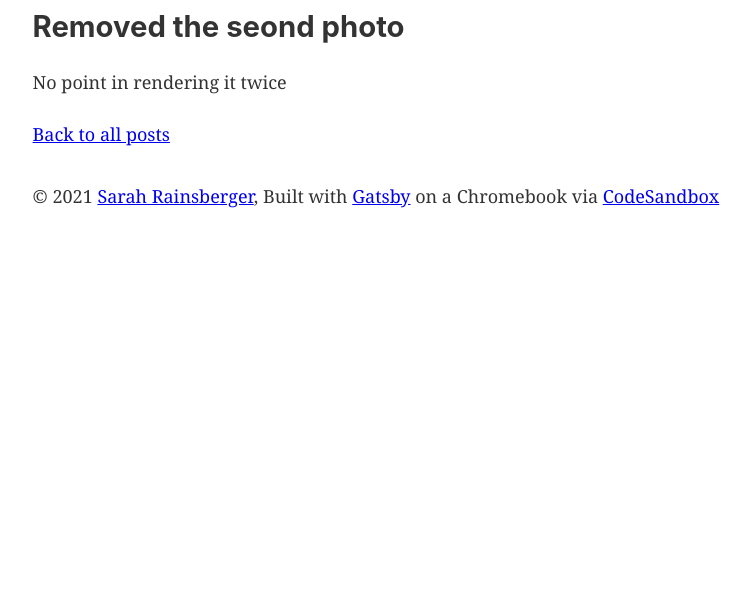
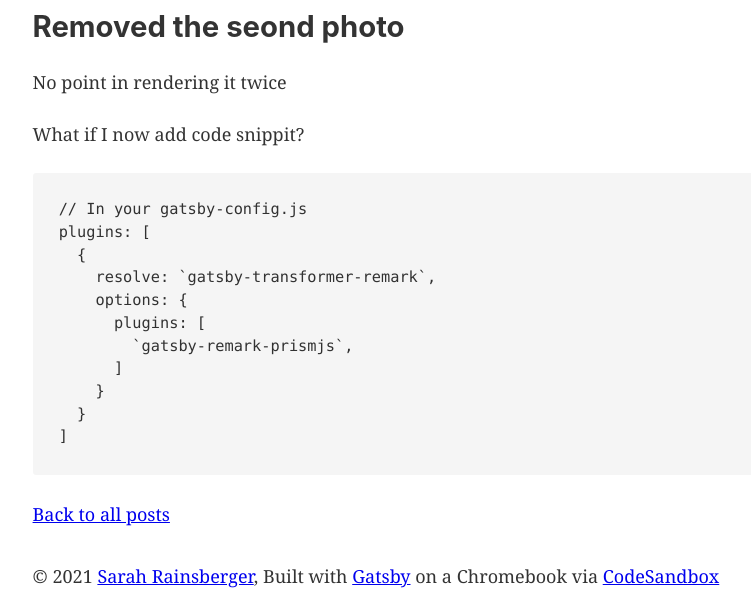
Before and after one commit to side-projects-42/sGatz, a Gatsby site: page /posts/first-post in a window 1280 px wide. Shown: the part 730-1346 px from the top of the page, without its empty margins (147-898 px from the left). Before the commit the page ends 965 px from the top, so only its background shows below. Built offline with nearby package versions, Linux system fonts and the light colour scheme; Gatsby itself is replaced by a stand-in of ours; some packages are replaced by stand-ins of ours; code samples lack their colours.

Commit message:
added code markdown for testing

````diff
--- a/src/posts/first-post.md
+++ b/src/posts/first-post.md
@@ -14,3 +14,19 @@ This text is not very exciting, but it's a post! And it works! It's just text, t
 ## Removed the seond photo
 
 No point in rendering it twice
+
+What if I now add code snippit?
+
+```javascript{numberLines: 5}
+// In your gatsby-config.js
+plugins: [
+  {
+    resolve: `gatsby-transformer-remark`,
+    options: {
+      plugins: [
+        `gatsby-remark-prismjs`,
+      ]
+    }
+  }
+]
+```
````
